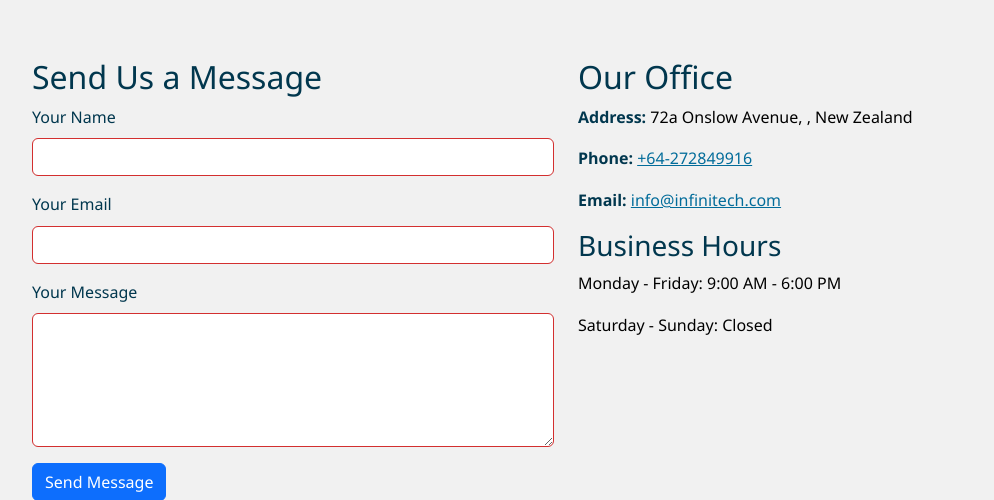
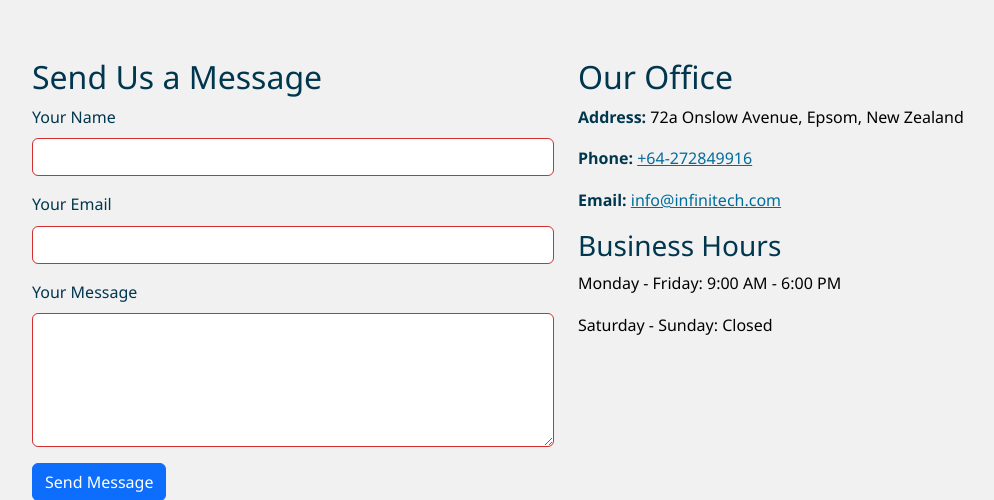
Before and after one commit to martinedach/infinitech-website, a FastAPI app: page /contact in a window 1280 px wide. Shown: the part 630-1130 px from the top of the page, without its empty margins (74-1068 px from the left). Run offline with FastAPI, Linux system fonts and the light colour scheme.

Commit message:
minor changes

```diff
--- a/app/templates/contact.html
+++ b/app/templates/contact.html
@@ -77,7 +77,7 @@
                 <!-- Contact Details -->
                 <div class="col-md-6 mb-4">
                     <h2 style="color: var(--primary-dark);">Our Office</h2>
-                    <p><strong style="color: var(--primary-dark);">Address:</strong> 72a Onslow Avenue, {{ suburb | title }}, New Zealand</p>
+                    <p><strong style="color: var(--primary-dark);">Address:</strong> 72a Onslow Avenue, Epsom, New Zealand</p>
                     <p><strong style="color: var(--primary-dark);">Phone:</strong> <a href="tel:+64272849916" style="color: var(--primary-light);">+64-272849916</a></p>
                     <p><strong style="color: var(--primary-dark);">Email:</strong> <a href="mailto:info@infinitech.com" style="color: var(--primary-light);">info@infinitech.com</a></p>
                     <h3 style="color: var(--primary-dark);">Business Hours</h3>
```
